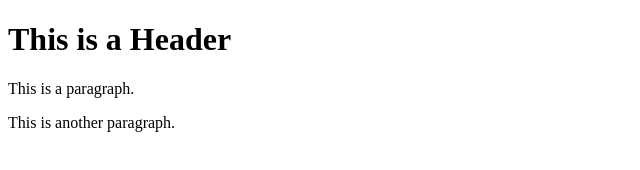
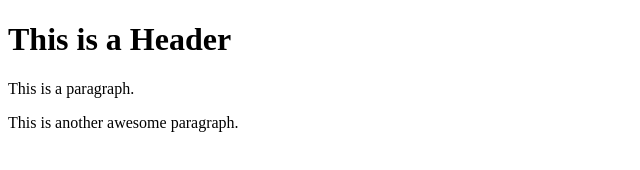
Before and after one commit to danielmiddleton05/git-test, a website: page index.html in a window 1280 px wide. Shown: the full height of the page, 0-640 px from the left. Drawn offline with Linux system fonts and the light colour scheme.

Commit message:
first commit: json files

```diff
--- a/index.html
+++ b/index.html
@@ -3,6 +3,6 @@
     <body>
         <h1>This is a Header</h1>
         <p>This is a paragraph.</p>
-        <p>This is another paragraph.</p>
+        <p>This is another awesome paragraph.</p>
     </body>
 </html>
```
Also changed, not shown: package.json (added, +19 -0 lines), 2 other files.
